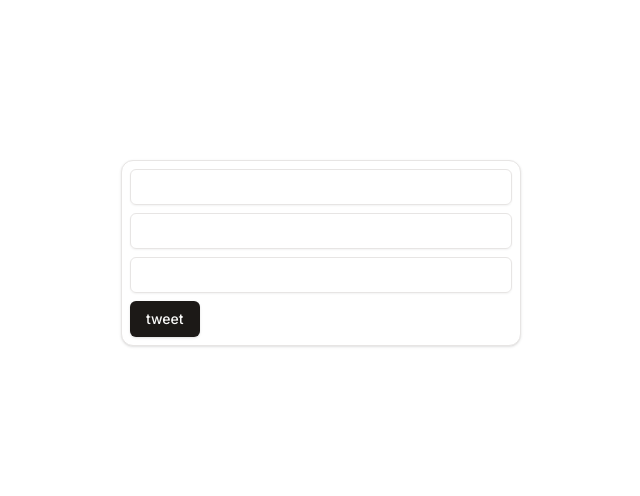
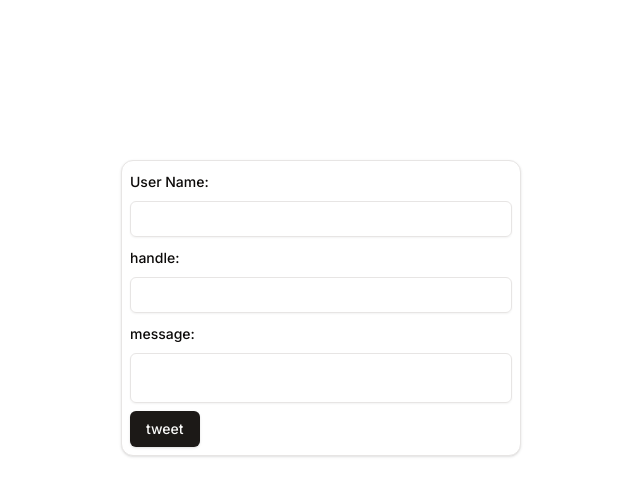
Before and after one commit to mike-kholin/react-query-final, a Next.js app: page /Tweets in a window 1280 px wide. Shown: the top 496 px of the page, without its empty margins (39-679 px from the left). Built offline with nearby package versions, Linux system fonts and the light colour scheme.

Commit message:
chore:fixed the empty default values bug

```diff
--- a/app/Tweets/action.ts
+++ b/app/Tweets/action.ts
@@ -12,8 +12,8 @@ interface prevState {
 }
 
 const tweetSchema = z.object({
-  name: z.string(),
-  handle: z.string(),
+  name: z.string().min(1, { message: "Field is required" }),
+  handle: z.string().min(1, { message: "Field is required" }),
   message: z.string().optional(),
 });
 
--- a/app/Tweets/page.tsx
+++ b/app/Tweets/page.tsx
@@ -2,7 +2,14 @@
 
 import { Button } from "@/components/ui/button";
 import { Card } from "@/components/ui/card";
-import { Form, FormControl, FormField, FormItem } from "@/components/ui/form";
+import {
+  Form,
+  FormControl,
+  FormField,
+  FormItem,
+  FormLabel,
+  FormMessage,
+} from "@/components/ui/form";
 import { Input } from "@/components/ui/input";
 import { zodResolver } from "@hookform/resolvers/zod";
 import React from "react";
@@ -12,8 +19,8 @@ import { Tweet } from "./action";
 import toast, { Toaster } from "react-hot-toast";
 
 const tweetSchema = z.object({
-  name: z.string(),
-  handle: z.string(),
+  name: z.string().min(1, { message: "Field is required" }),
+  handle: z.string().min(1, { message: "Field is required" }),
   message: z.string().optional(),
 });
 
@@ -34,8 +41,8 @@ const page = () => {
       const formData = new FormData();
       Object.entries(data).forEach(([key, value]) => {
         formData.append(key, value);
-        toast.success("tweet sent");
       });
+      toast.success("tweet sent");
       const results = await Tweet(undefined, formData);
       if (results.errors) {
         Object.entries(results.errors).forEach(([key, value]) => {
@@ -63,9 +70,13 @@ const page = () => {
               name="name"
               render={({ field }) => (
                 <FormItem>
+                  <FormLabel>User Name:</FormLabel>
                   <FormControl>
                     <Input {...field} />
                   </FormControl>
+                  <FormMessage>
+                    {form.formState.errors.name?.message}
+                  </FormMessage>
                 </FormItem>
               )}
             />
@@ -74,9 +85,13 @@ const page = () => {
               name="handle"
               render={({ field }) => (
                 <FormItem>
+                  <FormLabel>handle:</FormLabel>
                   <FormControl>
                     <Input {...field} />
                   </FormControl>
+                  <FormMessage>
+                    {form.formState.errors.handle?.message}
+                  </FormMessage>
                 </FormItem>
               )}
             />
@@ -85,9 +100,13 @@ const page = () => {
               name="message"
               render={({ field }) => (
                 <FormItem>
+                  <FormLabel>message:</FormLabel>
                   <FormControl>
-                    <Input {...field} />
+                    <Input {...field} className="h-[50px] " />
                   </FormControl>
+                  <FormMessage>
+                    {form.formState.errors.message?.message}
+                  </FormMessage>
                 </FormItem>
               )}
             />
```
Also changed, not shown: 2 other files (tests, documents, lock files or other folders).
